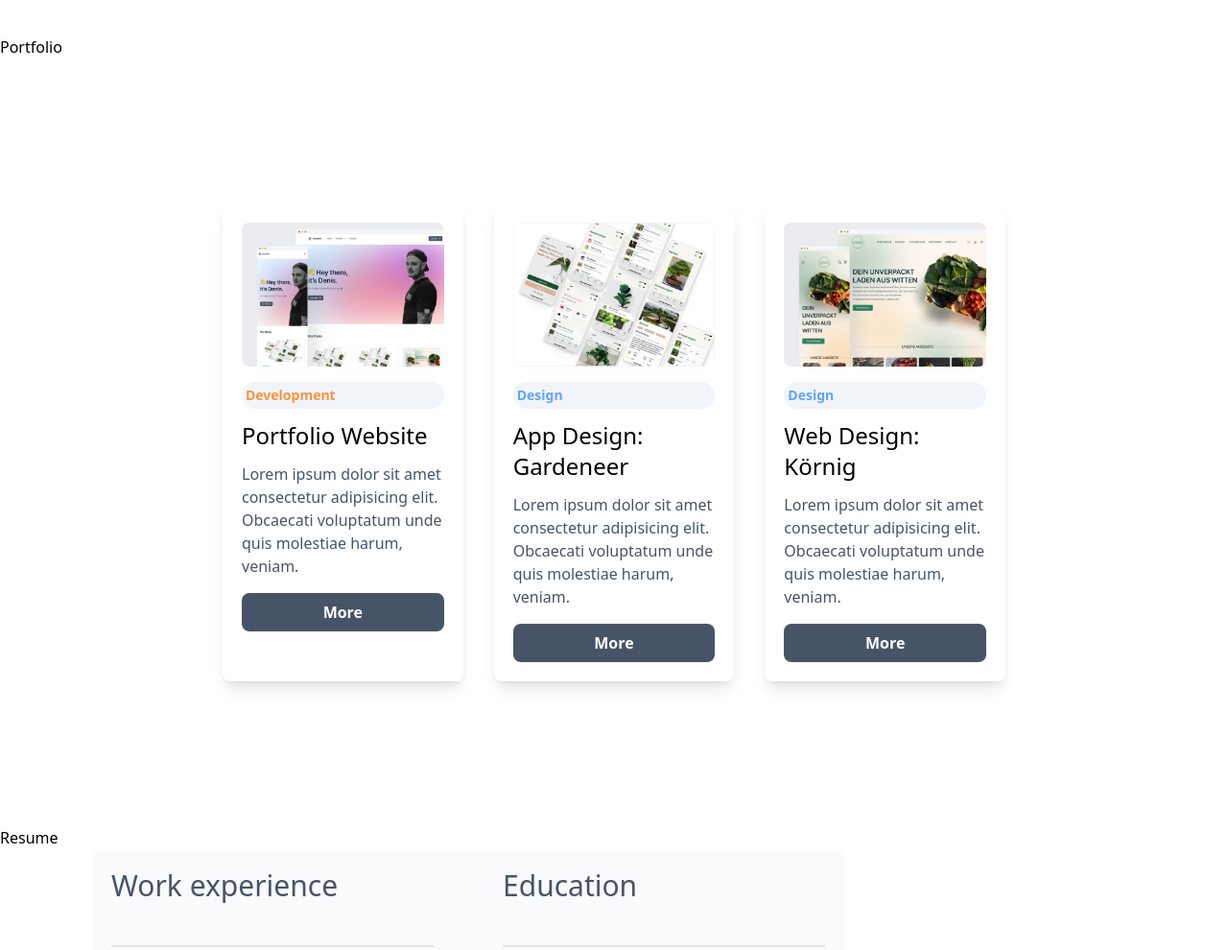
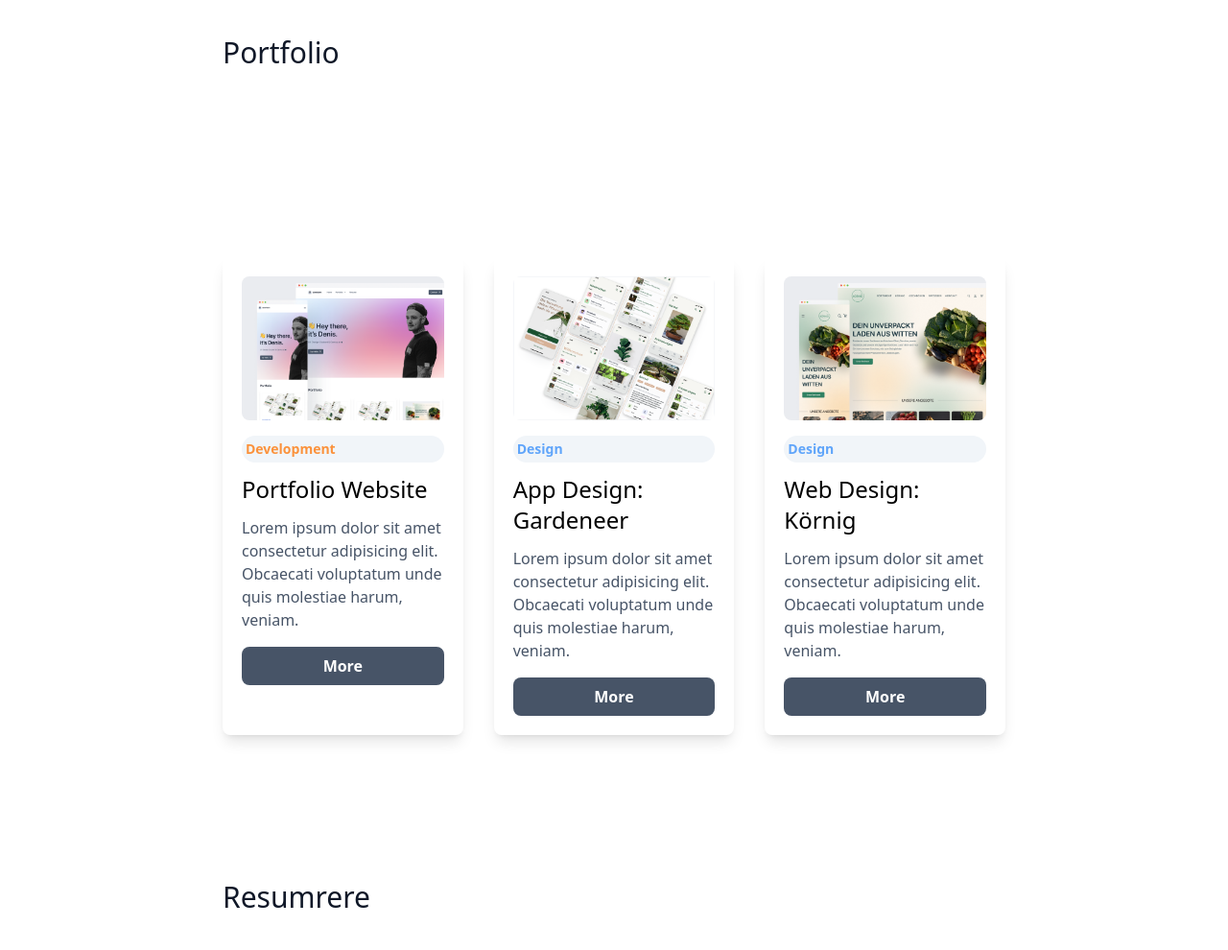
Before and after one commit to IU-Webprogrammierung/webprogrammierung-denisWeiden, a website: page index.html in a window 1280 px wide. Shown: the part 587-1577 px from the top of the page at 96% size. Drawn offline with Linux system fonts and the light colour scheme.

Commit message:
styled h2-tag in sections

```diff
--- a/index.html
+++ b/index.html
@@ -108,12 +108,12 @@
     <!-- SECTION: PORTFOLIO -->
 
 <section id="portfolio">
-  <div class="row">
-    <h2>Portfolio</h2>
+  <div class="container px-20 mx-auto">
+    <h2 class="text-3xl text-center text-customBlack mb-11 md:text-4xl md:text-left">Portfolio</h2>
   </div>
 
       <div
-      class="container flex items-center justify-center min-h-screen px-20 mx-auto"
+      class="container flex items-center justify-center min-h-screen px-20 mx-auto mb-20"
       id="portfolio"
     >
       <div class="grid grid-cols-1 md:grid-cols-2 lg:grid-cols-3 gap-8">
@@ -199,12 +199,12 @@
 
 
     <!-- SECTION: RESUME -->
-    <section class="container" id="resume">
-      <div class="row">
-        <h2>Resume</h2>
+    <section class="" id="resume">
+      <div class="container px-20 mx-auto ">
+        <h2 class="text-3xl text-center text-customBlack mb-11 md:text-4xl md:text-left">Resumrere</h2>
       </div>
       <div
-        class="relative container flex items-center justify-center min-h-screen mx-auto"
+        class="relative container flex items-center justify-center min-h-screen mx-auto mb-20"
         id="resume"
       >
         <div class="grid md:grid-cols-2 gap-8 bg-resume">
```
